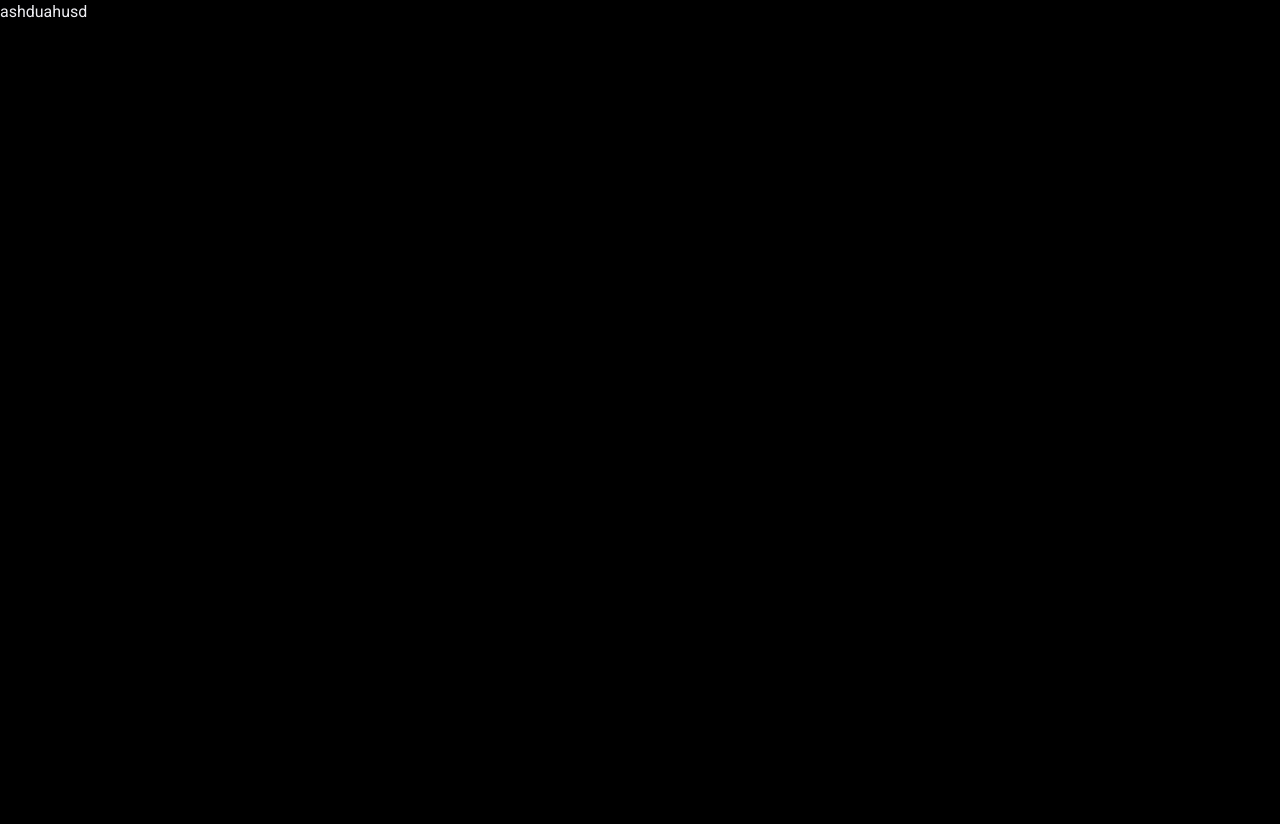
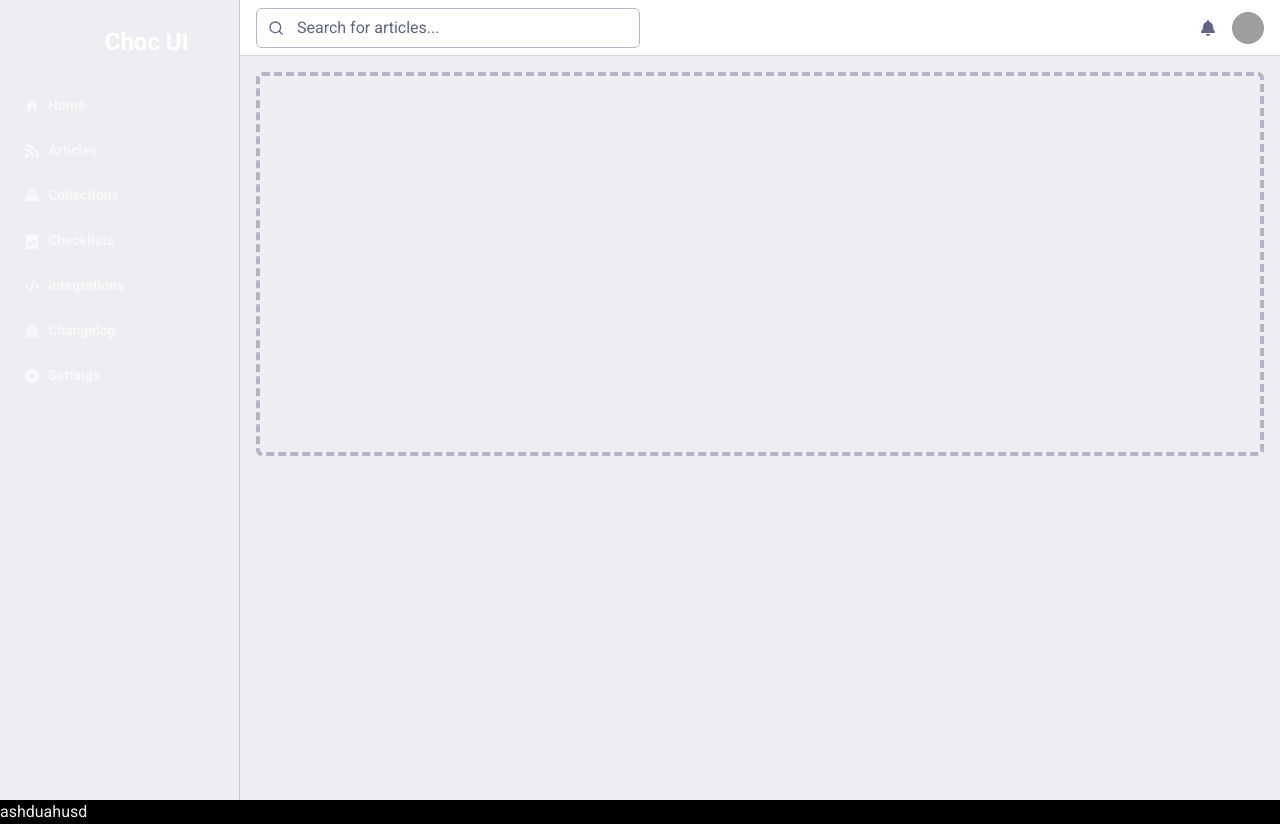
Before and after one commit to diegoandcontroll/portal-dota, a Next.js app: page / in a window 1280 px wide. Before the commit the page ends 800 px from the top, so only its background shows below. Built offline with nearby package versions, Linux system fonts and the light colour scheme; grey boxes are pictures that could not be loaded.

Commit message:
feat: add sidebar component

```diff
--- a/src/pages/_app.tsx
+++ b/src/pages/_app.tsx
@@ -1,10 +1,12 @@
 import { ChakraProvider } from '@chakra-ui/react';
 import type { AppProps } from 'next/app';
+import { Sidebar } from '../components';
 import { theme } from '../styles/theme';
 
 function MyApp({ Component, pageProps }: AppProps) {
   return (
     <ChakraProvider theme={theme}>
+      <Sidebar />
       <Component {...pageProps} />
     </ChakraProvider>
   );
```
